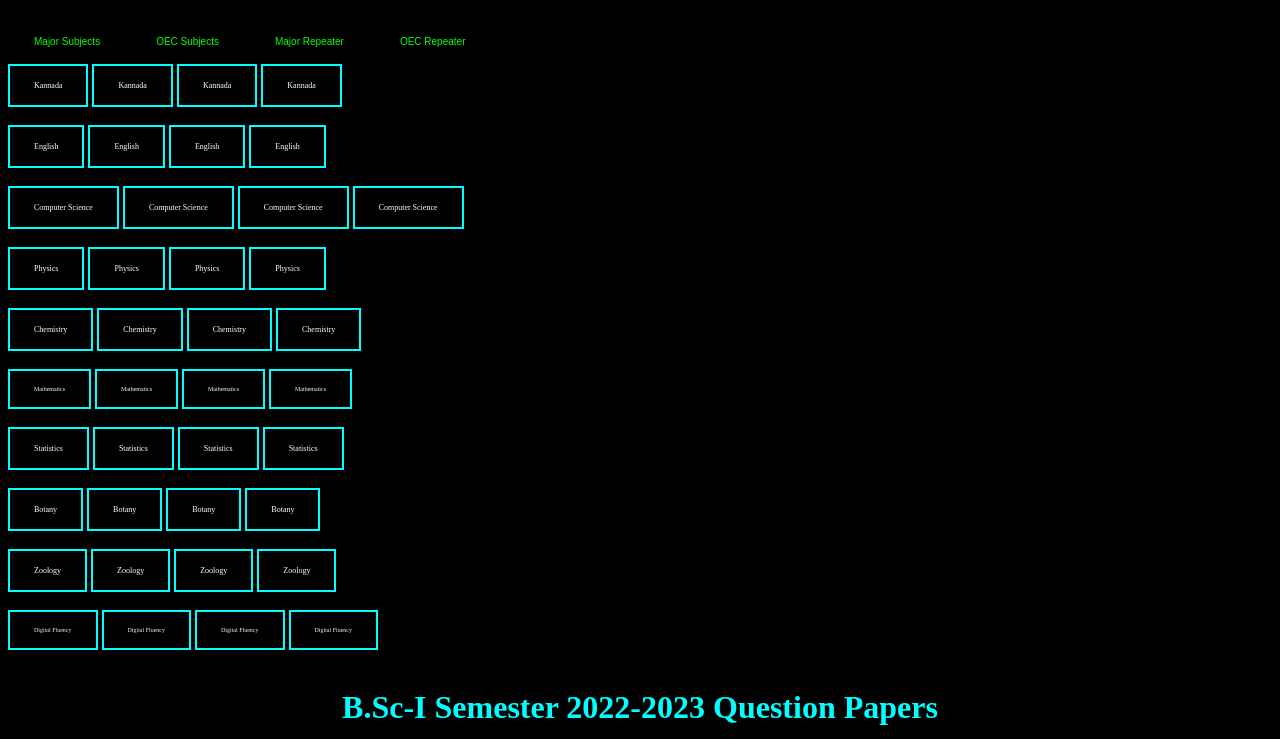
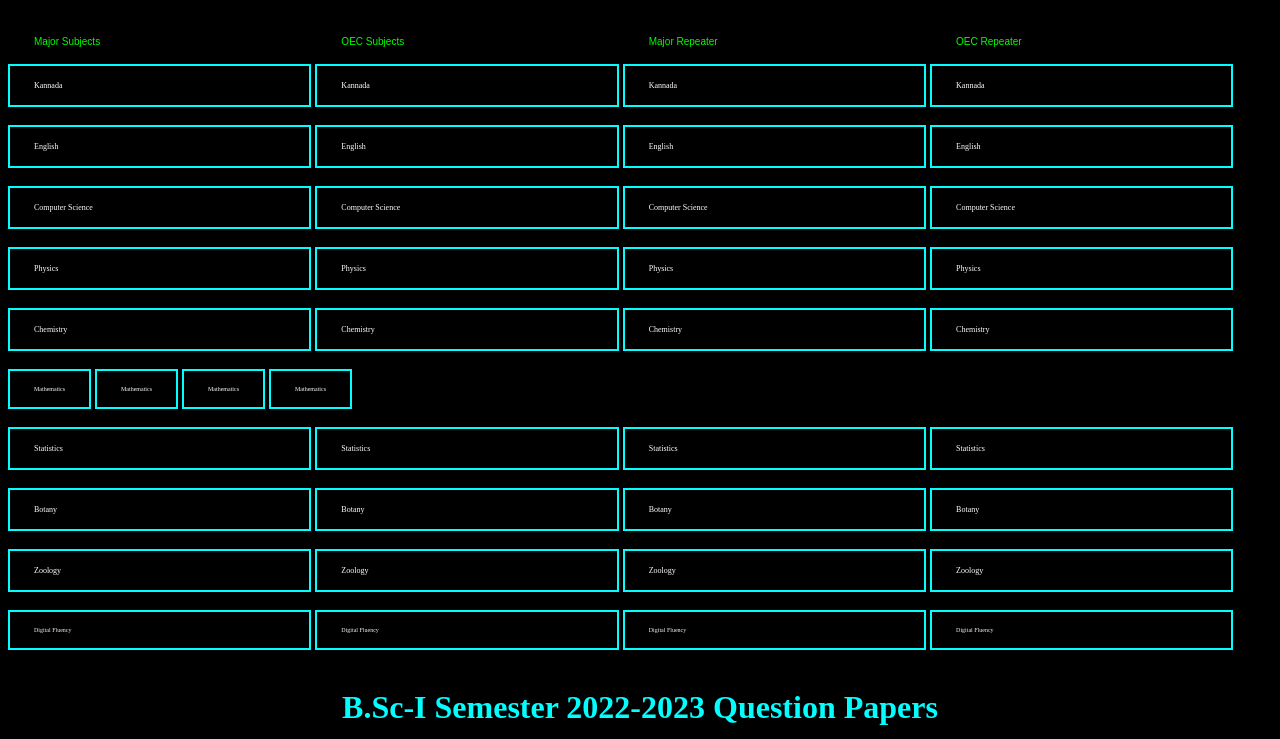
Before and after one commit to rahulpatil1533/Cs-club-S.B.Arts-and-K.C.P.Science-College-Vijayapura.github.io, a plain HTML site: page Bsc1.html in a window 1280 px wide. Shown: the part 61-800 px from the top of the page. Drawn offline with Linux system fonts and the light colour scheme.

Commit message:
Update bsc.css

```diff
--- a/bsc.css
+++ b/bsc.css
@@ -12,8 +12,8 @@ body{
     color: lime;
     padding:15px 24px;
     cursor: pointer;
-/*     width: 24%; */
-    width:auto;
+    width: 24%;
+        text-decoration:none;
     display: inline-block;
     font-size: 10px;
 
@@ -28,8 +28,8 @@ body{
     color: white;
     padding:15px 24px;
     cursor: pointer;
-/*     width: 24%; */
-    width:auto;
+    width: 24%;
+        text-decoration:none;
     display: inline-block;
     font-size: 8px;
 
@@ -54,8 +54,8 @@ body{
     color: whitesmoke;
     padding:15px 24px;
     cursor: pointer;
-/*     width: 24%; */
-    width:auto;
+    width: 24%;
+        text-decoration:none;
     display: inline-block;
     font-size: 6px;
 
```
